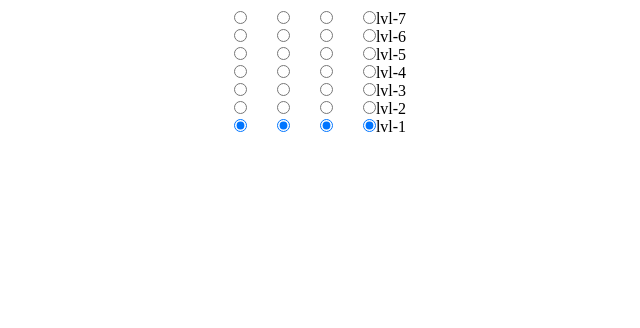
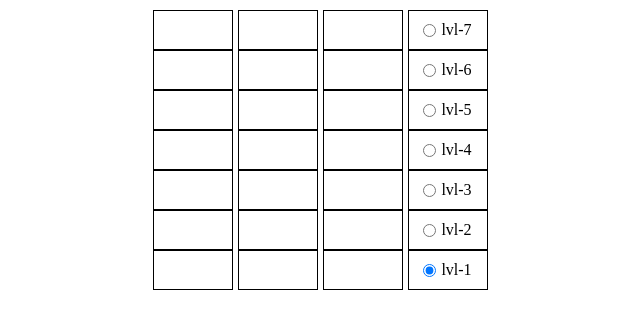
Before and after one commit to Azamark/Elevator, a Vue app: page / in a window 1280 px wide. Shown: the top 328 px of the page, without its empty margins (320-960 px from the left). Built offline with nearby package versions, Linux system fonts and the light colour scheme.

Commit message:
Добавил Cabin.vue + изменения в scss
Добавил Cabin.vue, добавил стили для лифта в зависимости от состояния move или rest

```diff
--- /dev/null
+++ b/src/components/Cabin.vue
@@ -0,0 +1,30 @@
+<template>
+    <div class="cabin" :class="[state === 'move' ? 'elevator-move' : '', state === 'rest' ? 'elevator-rest' : '']">
+        <div class="cabin-direction">
+            <div v-if="direction === 1" class="arrow-up">
+                >
+            </div>
+            <div v-else-if="direction === -1" class="arrow-down">
+                >
+            </div>
+        </div>
+        <div class="target">
+            <p>{{target}}</p>
+        </div>
+    </div>
+</template>
+
+<script>
+export default {
+    props: {
+        target: [Number],
+        direction: [Number],
+        state: [String]
+    },
+    data() {
+        return {
+
+        }
+    },
+}
+</script>
--- a/src/components/Elevator.vue
+++ b/src/components/Elevator.vue
@@ -1,16 +1,21 @@
 <template>
     <div class="elevator">
         <div v-for="level in levels" :key="level.name">
-            <input type="radio"
-                v-model="this.elevator.currentLvl"
-                :value="level.value"
-            >
+            <div class="level level-box" :data-value="this.elevator.currentLvl">
+                <cabin v-show="level.value === this.elevator.currentLvl"
+                    :target="this.elevator.targetLvl"
+                    :state="this.elevator.action"
+                    :direction="coef"
+                />
+            </div>
         </div>
     </div>
 </template>
 
 <script>
+import Cabin from './Cabin.vue';
 export default {
+    components: {Cabin},
     props: {
         call: {
             type: Number,
@@ -27,7 +32,8 @@ export default {
     },
     data() {
         return {
-            timer: null
+            timer: null,
+            coef: null
         }
     },
     methods: {
@@ -48,8 +54,8 @@ export default {
                     break;
                 case 'move':
                     console.log('move');
-                    let coef = this.elevator.targetLvl > this.elevator.currentLvl ? 1 : -1;
-                    this.move(coef);
+                    this.coef = this.elevator.targetLvl > this.elevator.currentLvl ? 1 : -1;
+                    this.move(this.coef);
                     break;
                 case 'rest':
                     console.log('rest');
--- a/src/components/Levels.vue
+++ b/src/components/Levels.vue
@@ -1,7 +1,7 @@
 <template>
     <div class="levels">
-        <div v-for="level in levels" :key="level.name">
-            <input type="radio"
+        <div class="level level-box" v-for="level in levels" :key="level.name">
+            <input type="radio" :color="color"
                 :id="level.name"
                 v-model="picked"
                 :value="level.value"
@@ -21,10 +21,12 @@ export default {
         return {
             picked: 1,
             levels: [],
+            color: 'none'
         }
     },
     methods: {
         selected() {
+            this.color = 'yellow'
             this.$emit("selected", this.picked);
         }
     },
--- a/src/styles/styles.scss
+++ b/src/styles/styles.scss
@@ -2,6 +2,12 @@
     margin: 0;
     padding: 0;
     box-sizing: border-box;
+}
+
+@keyframes blink {
+    50% {
+        opacity: 0;
+    }
 }
 
 .container {
@@ -13,9 +19,62 @@
 .entrance {
     display: flex;
     justify-content: center;
-    gap: 30px;
+    gap: 5px;
 
     &-box {
         padding-top: 10px;
     }
 }
+
+.level {
+    display: flex;
+    justify-content: center;
+    align-items: center;
+    gap: 5px;
+
+    &-box {
+        width: 80px;
+        height: 40px;
+        border: 1px solid #000000;
+    }
+}
+
+.cabin {
+    display: flex;
+    justify-content: center;
+    align-items: center;
+    gap: 10px;
+
+    width: 90%;
+    height: 90%;
+
+    &-direction {
+        display: flex;
+        flex-direction: column;
+        gap: 3px;
+
+        .arrow-up {
+            transform: rotate(-90deg);
+        }
+
+        .arrow-down {
+            transform: rotate(90deg);
+        }
+    }
+}
+
+.elevator-ready {
+    background-color: none;
+}
+
+.elevator-move {
+    background-color: rgb(28, 92, 201);
+}
+
+.elevator-rest {
+    background-color: rgb(18, 156, 16);
+    animation-name: blink;
+    animation-timing-function: linear;
+    animation-duration: 0.3s;
+    animation-iteration-count: infinite;
+}
```
